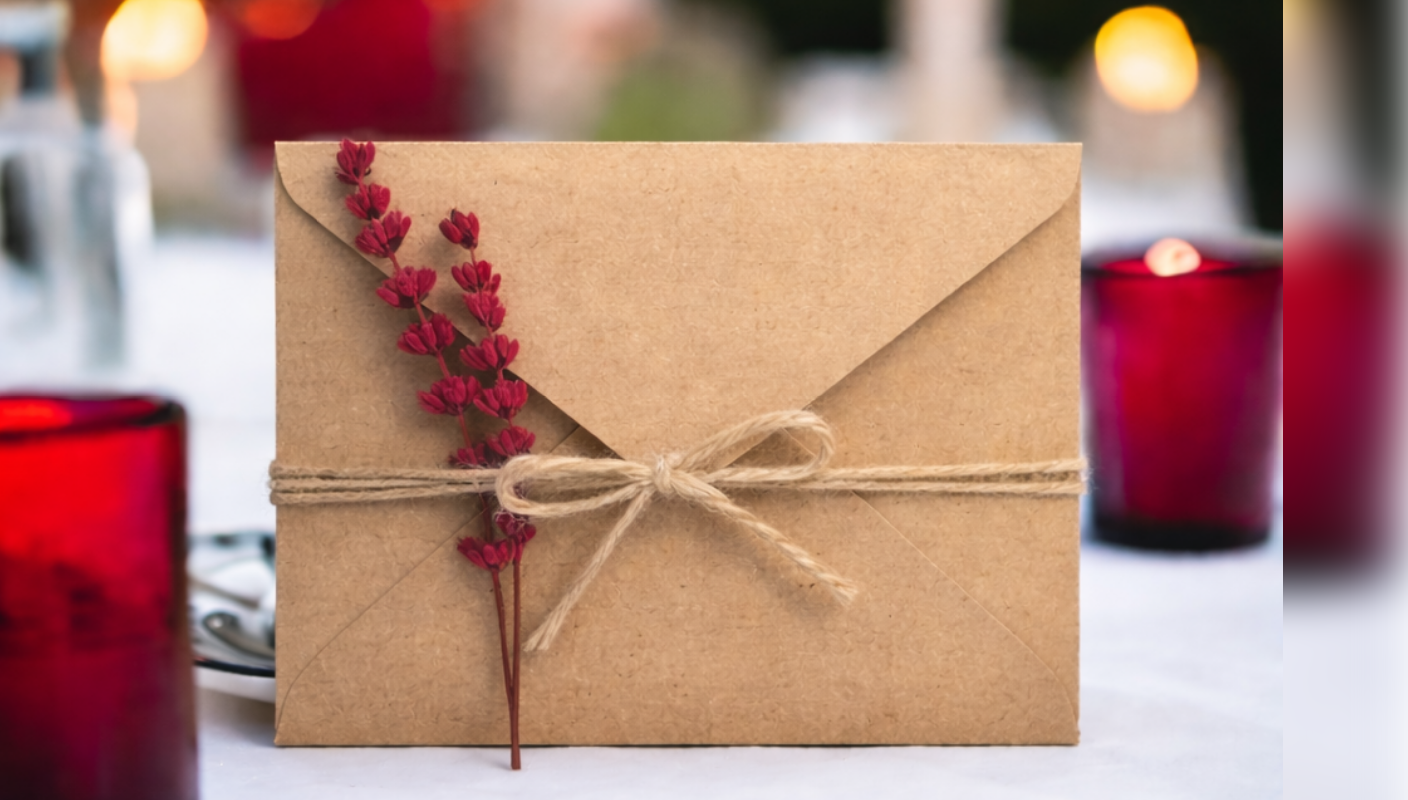
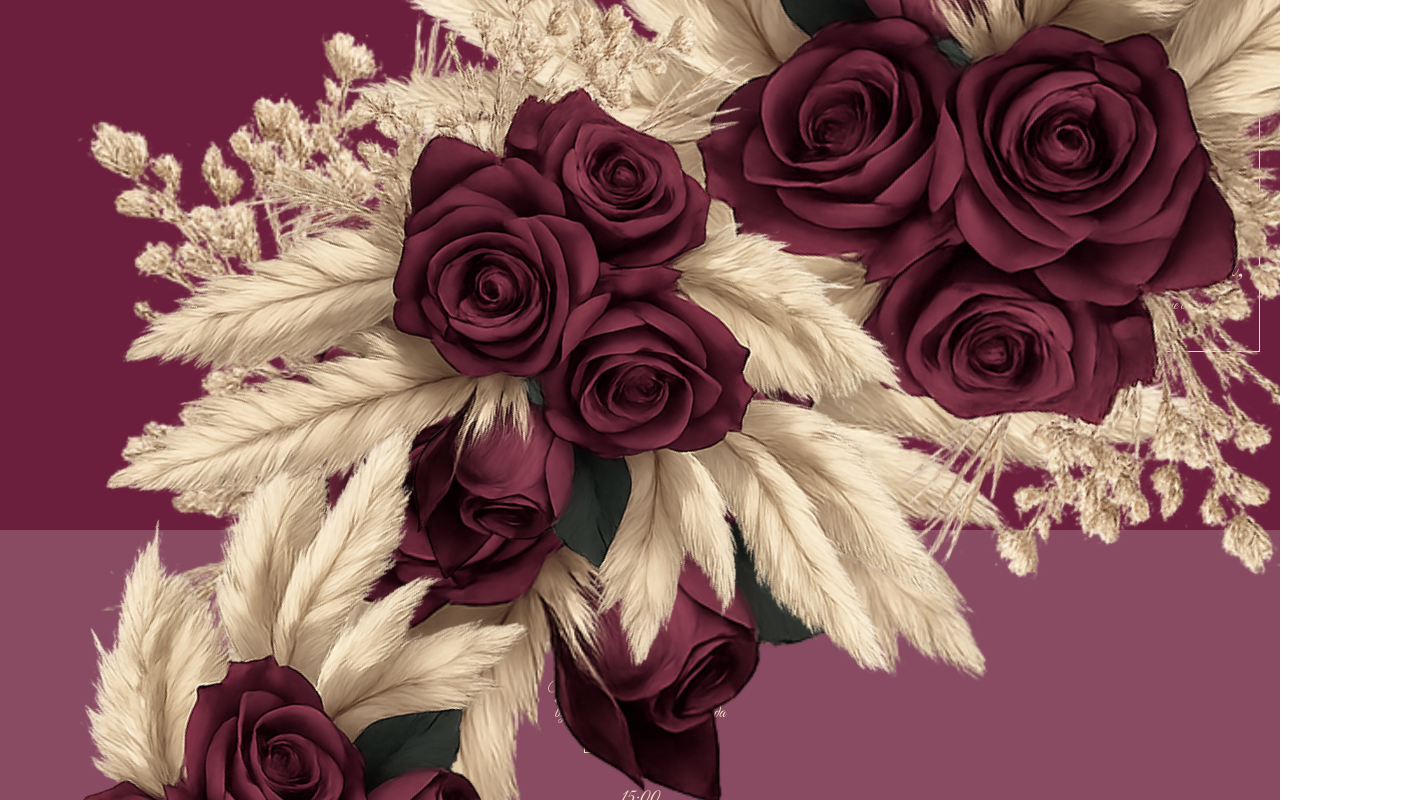
Before and after one commit to MartaMalovana/invite, a React (Create React App) app: page / in a window 1280 px wide. Shown: the top 800 px of the page, 1408 px wide, since content can reach past the window. Built offline with nearby package versions, Linux system fonts and the light colour scheme.

Commit message:
second design

```diff
--- a/src/App.css
+++ b/src/App.css
@@ -1,11 +1,18 @@
 
 .App {
+  position: relative;
   margin: auto;
+  padding-bottom: 20px;
   font-family: "DecorFont", sans-serif;
+  background-color: #884b62;
+  color: #ece0c3;
+  overflow: hidden;
 }
 
 .main-picture {
   position: relative;
+  height: 530px;
+  background-color: #6b1f3c;
 }
 
 .picture-hidden {
@@ -31,25 +38,47 @@
 
 .logo {
   width: 100%;
+  position: absolute;
+}
+
+.first {
+  width: 140%;
+  top: -100px;
+  left: -110px;
+}
+
+.second {
+  width: 130%;
+  bottom: -70px;
+  left: 40px;
+  transform: rotate(200deg);
+}
+
+.third {
+  width: 100%;
+  top: 150px;
+  left: -80px;
+  transform: rotate(290deg);
+}
+
+.fourth {
+  bottom: -250px;
+  transform: rotate(50deg);
+  left: -160px;
 }
 
 .text {
   position: absolute;
-  top: 50%;
-  left: 50%;
-  transform: translate(-50%, -50%);
+  top: 110px;
+  right: 20px;
   width: 200px;
   height: 200px;
   padding: 20px;
-  border: 2px solid red;
-  border-radius: 40% 0;
-  background-color: white;
-  color: black;
+  color: #ece0c3;
   font-size: 16px;
   text-align: center;
   line-height: 1.5;
-  box-shadow: inset 0 5px 15px 0 #ff0000db;
-  opacity: 0;
+  border: 1px solid #ece0c3;
 }
 
 .visible {
@@ -64,7 +93,7 @@
 .bride {
   margin-bottom: 90px;
   font-size: 36px;
-  color: red;
+  color: #ece0c3;
   font-family: "DecorFont", sans-serif;
 }
 
@@ -188,14 +217,16 @@
 
 .timing {
   margin: 0 auto 45px;
+  padding: 50px 0 0;
   text-align: center;
+  font-size: 18px;
 }
 
 .timing-title,
 .dress-title {
   margin: 0 auto 15px;
   text-align: center;
-  font-size: 26px;
+  font-size: 28px;
 }
 
 .timing .time {
@@ -203,21 +234,21 @@
 }
 
 .timing-item {
-  margin-bottom: 30px;
+  padding-bottom: 30px;
 }
 
 .timing button {
   margin-top: 10px;
   padding: 0 15px;
-  background-color: transparent;
-  border: 1px solid black;
+  background-color: #6b1f3c;
+  border: 1px solid #ece0c3;
   cursor: pointer;
 }
 
 .timing button a {
   font-family: "DecorFont", sans-serif;
-  color: black !important;
   text-decoration: none;
+  color: #ece0c3;
 }
 
 .dress-text {
--- a/src/App.js
+++ b/src/App.js
@@ -1,6 +1,6 @@
 import "./App.css";
 import { useState, useEffect } from "react";
-import orn from "./images/red-flow.jpg";
+import orn from "./images/vine-flow.png";
 import Calendar from "react-calendar";
 import letter from "./images/letter.png";
 
@@ -11,17 +11,17 @@ function App() {
   const [textStyle, setTextStyle] = useState("");
   const [butterflyMove, setButterflyMove] = useState("");
 
-  useEffect(() => {
-    setTimeout(() => {
-      setPictureStyle("picture-visible");
-    }, 3000);
-    setTimeout(() => {
-      setTextStyle("visible");
-    }, 6000);
-    setTimeout(() => {
-      setButterflyMove("move");
-    }, 12000);
-  }, []);
+  // useEffect(() => {
+  //   setTimeout(() => {
+  //     setPictureStyle("picture-visible");
+  //   }, 3000);
+  //   setTimeout(() => {
+  //     setTextStyle("visible");
+  //   }, 6000);
+  //   setTimeout(() => {
+  //     setButterflyMove("move");
+  //   }, 12000);
+  // }, []);
 
   const handleHideModal = () => {
     setImgStyle("img-modified");
@@ -30,16 +30,9 @@ function App() {
 
   return (
     <div className="App">
-      {modalIsOpen ? (
-        <div className={"modal"} onClick={handleHideModal}>
-          <img src={letter} className={imgStyle} alt="letter"/>
-        </div>
-      ) : (
-        <>
       {/* Main picture */}
       <div className="main-picture">
-            <img src={orn} alt="logo" className={`logo ${pictureStyle}`} />
-            <div className={`text ${textStyle}`}>
+        <div className={`text visible`}>
           <div className="guest">
             Любі <div className="guest-name">Дмитро, Тетяна і Сашко!</div>
           </div>
@@ -50,19 +43,14 @@ function App() {
             <div className="marta">Марта,</div>
           </div>
           запрошуємо вас на наше весілля!
+          <div>30.05.2026</div>
         </div>
+
+        <img src={orn} alt="logo" className={`logo picture-visible first`} />
+        <img src={orn} alt="logo" className={`logo picture-visible second`} />
+        <img src={orn} alt="logo" className={`logo picture-visible third`} />
+
         <div></div>
-          </div>
-          {/* Calendar */}
-          <div className={`calendar ${textStyle}`}>
-            <div className={`calendar-title ${butterflyMove}`}>
-              Травень 2026
-            </div>
-            <Calendar
-              defaultValue={new Date(2026, 4, 30)}
-              tileClassName="wedding-day"
-              showNavigation={false}
-            />
       </div>
       {/* Timing */}
       <div className="timing">
@@ -99,17 +87,15 @@ function App() {
         </div>
       </div>
       {/* Dress code */}
-          <div className="dress">
-            <div className="dress-title">Dress Code</div>
+      {/* <div className="dress">
         <div className="dress-text">
-              Друзі! У цей складний час наша країна захищає не тільки землю
-              предків, але й нашу багатогранну самобутню культуру. Ми вирішили,
-              що наше весілля матиме етнічну родзинку. Але дрес-коду немає.
-              Найважливіше для нас - ваша присутність!
+          Друзі! У цей складний час наша країна захищає не тільки землю предків,
+          але й нашу багатогранну самобутню культуру. Ми вирішили, що наше
+          весілля матиме етнічну родзинку. Але дрес-коду немає. Найважливіше для
+          нас - ваша присутність!
         </div>
-          </div>
-        </>
-      )}
+      </div> */}
+      <img src={orn} alt="logo" className={`logo picture-visible fourth`} />
     </div>
   );
 }
```
Also changed, not shown: src/images/vine-flow.png (added). Lines whose indentation alone changed are shown as unchanged.
